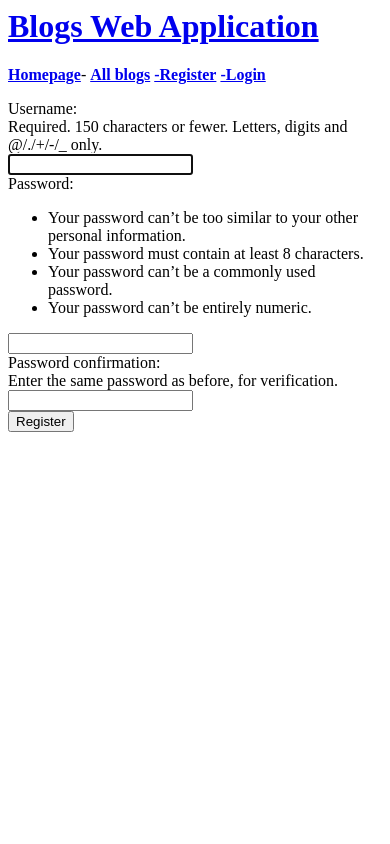
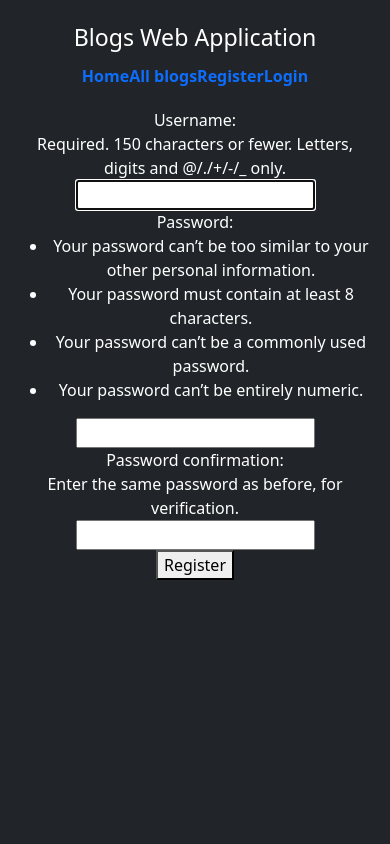
Before and after one commit to Dami-s-projects/blogs-app, a Django app: page /accounts/register/ in a window 390 px wide. Run offline with Django 5.2, Linux system fonts and the light colour scheme.

Commit message:
Styled the base.html page with bootstrap
Modified the base.html page to include bootstrap for styling.
This will allow for a more responsive and visually appealing design
across the entire website. The index.html page has also been modified,
but those changes are not staged for commit yet. Additionally, there are
untracked files in the blogs/static/ directory that may need to be
added to the repository in the future.

The example design was gotten from
https://getbootstrap.com/docs/5.3/examples/cover/
and modified to fit the needs of the website.

```diff
--- a/blogs/templates/blogs/base.html
+++ b/blogs/templates/blogs/base.html
@@ -1,30 +1,44 @@
-<p>
-    <a href="{% url 'blogs:index' %}"><h1>Blogs Web Application</h1></a>
-</p>
+{% load static %}
+<!DOCTYPE html>
+<html lang="en" class="h-100">
+<head>
+  <meta charset="UTF-8">
+  <meta name="viewport" content="width=device-width, initial-scale=1.0">
+  <title>{% block title %}{% endblock title %}</title>
+  <link rel="stylesheet" href="https://cdn.jsdelivr.net/npm/bootstrap@5.3.8/dist/css/bootstrap.min.css" integrity="sha384-sRIl4kxILFvY47J16cr9ZwB07vP4J8+LH7qKQnuqkuIAvNWLzeN8tE5YBujZqJLB" crossorigin="anonymous" >
+  <link rel="stylesheet" href="{% static 'blogs/css/cover.css' %}">
+  {# This extra CSS placeholder will be the place where any unique additional css files needed for each web page goes, it is a better way to structure my codes like this using the extra_css placeholder, and using the link to the stylesheet i did in the previous line #}
+  {% block extra_css %} {% endblock extra_css %}
+</head>
+<body class="d-flex h-100 text-center text-bg-dark flex-column">
+    <header class="mb-auto w-100 px-5">
+    <div class="clearfix">
+      <a class="float-md-start mb-0 text-white text-decoration-none" style="margin-left: 9rem;" href="{% url 'blogs:index' %}"><h3>Blogs Web Application</h3></a>
+      <nav class="nav nav-masthead justify-content-center float-md-end">
+          <a class="nav-link fw-bold py-1 px-0 active" href="{% url 'blogs:index' %}">Home</a>
+          <a class="nav-link fw-bold py-1 px-0" href="{% url 'blogs:blog_topics' %}">All blogs</a>
 
-<p><a href="{% url 'blogs:index' %}"><b>Homepage</b></a>- <a href="{% url 'blogs:blog_topics' %}"><b>All blogs</b></a>
-<a href="{% url 'accounts:register' %}"><b>-Register</b></a>
+          {% if user.is_authenticated %}
+            <form action="{% url 'accounts:logout' %}" method="post">
+              {% csrf_token %} {# cross site request forgery #}
+              <button name="submit">Log out</button>
+            </form>
+          {% else %}
+            <a class="nav-link fw-bold py-1 px-0" href="{% url 'accounts:register' %}">Register</a>
+            <a class="nav-link fw-bold py-1 px-0" href="{% url 'accounts:login' %}">Login</a>
+          {% endif %}
+      </nav>
+    </div>
+
+  </header>
+
+  <div class="cover-container d-flex w-100 h-100 p-3 mx-auto flex-column">
 
 
-
-    {% if user.is_authenticated %}
-      <p>Hello, {{ user.username }}</p>
-
-    {% else %}
-      <a href="{% url 'accounts:login' %}"><b>-Login</b></a>
-
-    {% endif %}
+  {% block content %}
 
 
-</p>
-
-{% block content %}
-{% endblock content %}
-
-{% if user.is_authenticated %}
-  <hr>
-  <form action="{% url 'accounts:logout' %}" method="post">
-        {% csrf_token %} {# cross site request forgery #}
-        <button name="submit">Log out</button>
-  </form>
-{% endif %}
+  {% endblock content %}
+  </div>
+</body>
+</html>
```
